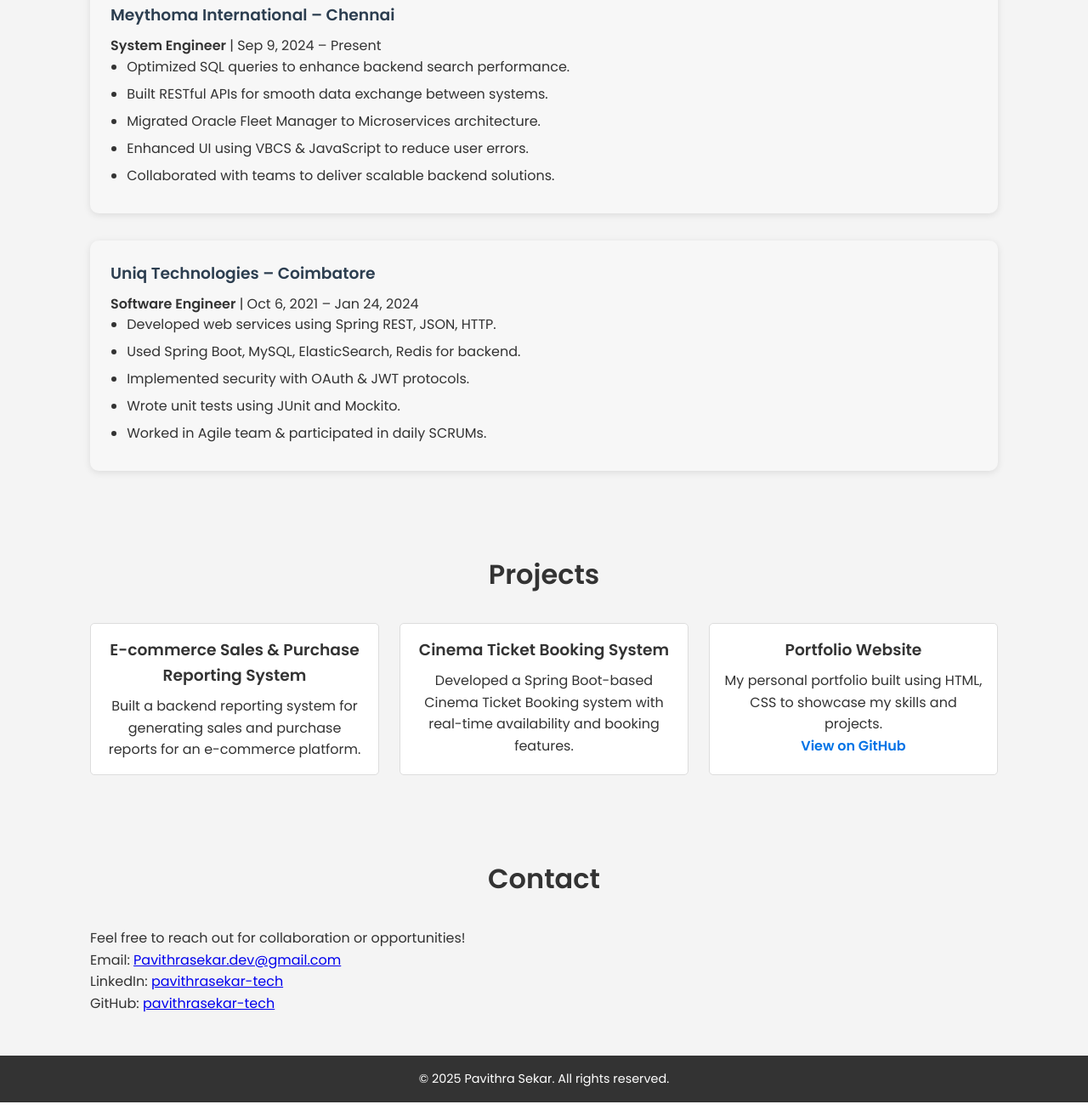
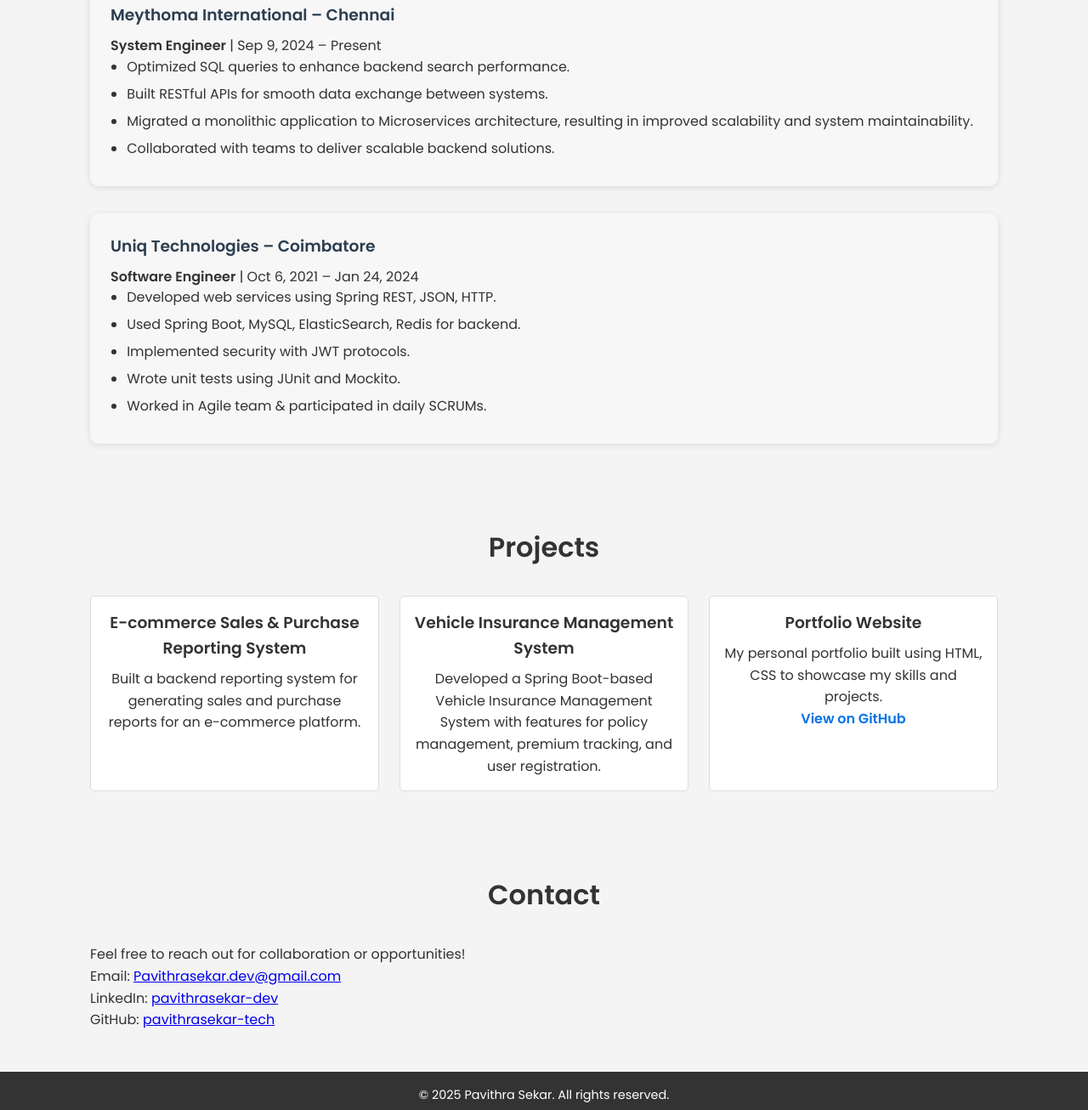
Before and after one commit to pavithrasekar-tech/Pavithrasekar-portfolio, a plain HTML site: page index.html in a window 1280 px wide. Shown: the part 1074-2380 px from the top of the page at 85% size. Drawn offline with Linux system fonts and the light colour scheme; files that its build step writes are made by us from their sources.

Commit message:
Update index.html

```diff
--- a/index.html
+++ b/index.html
@@ -3,7 +3,7 @@
 <head>
     <meta charset="UTF-8">
     <meta name="viewport" content="width=device-width, initial-scale=1.0">
-    <meta name="description" content="Portfolio of Pavithra Sekar, Java Full Stack Developer.">
+    <meta name="description" content="Portfolio of Pavithra Sekar, Java Developer.">
     <title>Portfolio | Pavithra Sekar</title>
     <link rel="stylesheet" href="css/style.css">
     <link rel="stylesheet" href="resources/css/style.css">
@@ -84,8 +84,7 @@
                         <ul>
                             <li>Optimized SQL queries to enhance backend search performance.</li>
                             <li>Built RESTful APIs for smooth data exchange between systems.</li>
-                            <li>Migrated Oracle Fleet Manager to Microservices architecture.</li>
-                            <li>Enhanced UI using VBCS & JavaScript to reduce user errors.</li>
+                            <li>Migrated a monolithic application to Microservices architecture, resulting in improved scalability and system maintainability.</li>
                             <li>Collaborated with teams to deliver scalable backend solutions.</li>
                         </ul>
                     </div>
@@ -96,7 +95,7 @@
                         <ul>
                             <li>Developed web services using Spring REST, JSON, HTTP.</li>
                             <li>Used Spring Boot, MySQL, ElasticSearch, Redis for backend.</li>
-                            <li>Implemented security with OAuth & JWT protocols.</li>
+                            <li>Implemented security with JWT protocols.</li>
                             <li>Wrote unit tests using JUnit and Mockito.</li>
                             <li>Worked in Agile team & participated in daily SCRUMs.</li>
                         </ul>
@@ -113,8 +112,8 @@
                         <p>Built a backend reporting system for generating sales and purchase reports for an e-commerce platform.</p>
                     </div>
                     <div class="project-card">
-                        <h3>Cinema Ticket Booking System</h3>
-                        <p>Developed a Spring Boot-based Cinema Ticket Booking system with real-time availability and booking features.</p>
+                        <h3>Vehicle Insurance Management System</h3>
+                        <p>Developed a Spring Boot-based Vehicle Insurance Management System with features for policy management, premium tracking, and user registration.</p>
                     </div>
                     <div class="project-card">
                         <h3>Portfolio Website</h3>
@@ -130,7 +129,7 @@
                 <h2>Contact</h2>
                 <p>Feel free to reach out for collaboration or opportunities!</p>
                 <p>Email: <a href="mailto:pavithrasekar.dev@gmail.com">Pavithrasekar.dev@gmail.com</a></p>
-                <p>LinkedIn: <a href="https://www.linkedin.com/in/pavithrasekar-tech/" target="_blank">pavithrasekar-tech</a></p>
+                <p>LinkedIn: <a href="https://www.linkedin.com/in/pavithrasekar-dev/" target="_blank">pavithrasekar-dev</a></p>
                 <p>GitHub: <a href="https://github.com/Pavithra-sekar-hub" target="_blank">pavithrasekar-tech</a></p>
             </div>
         </section>
```
